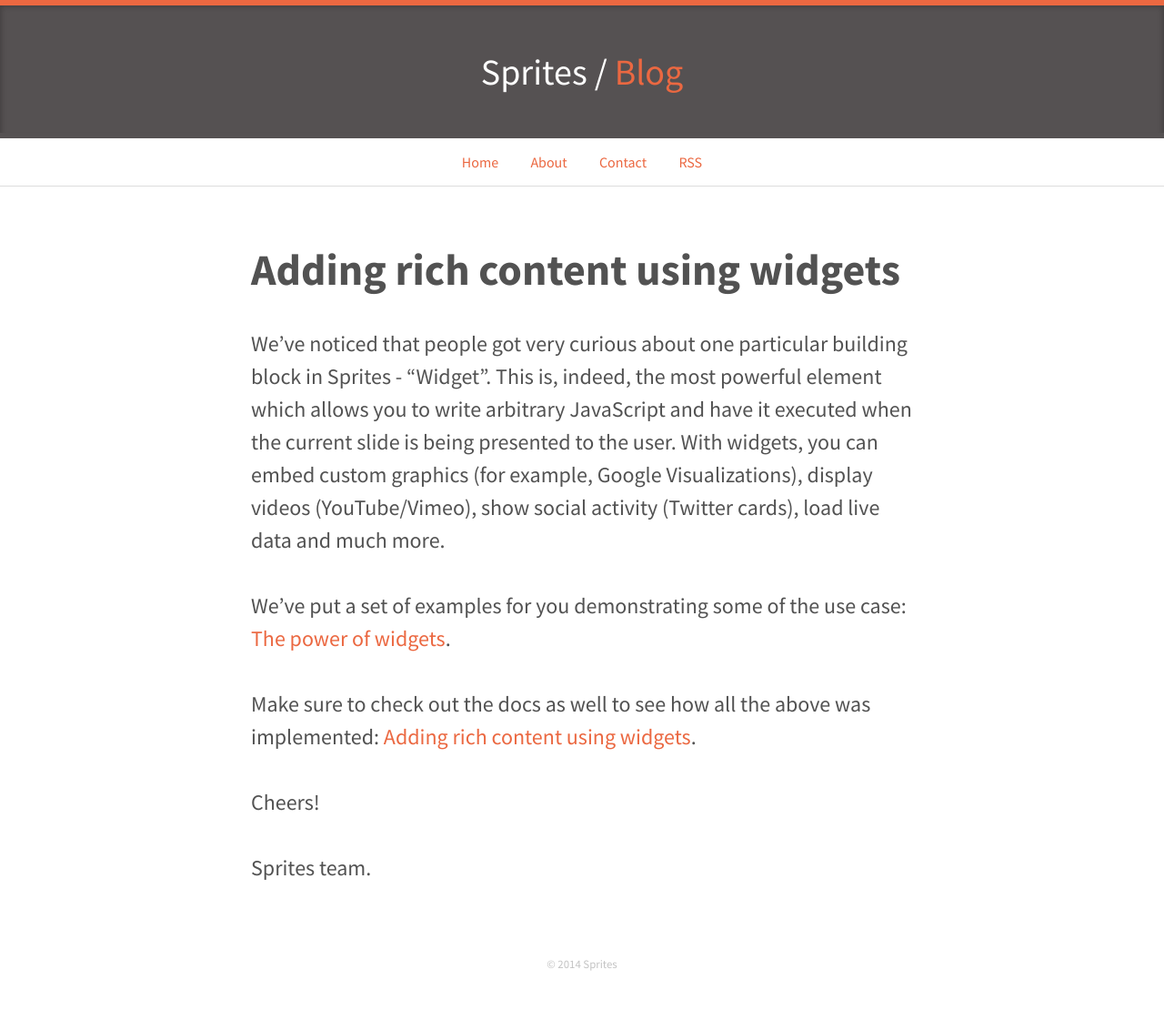
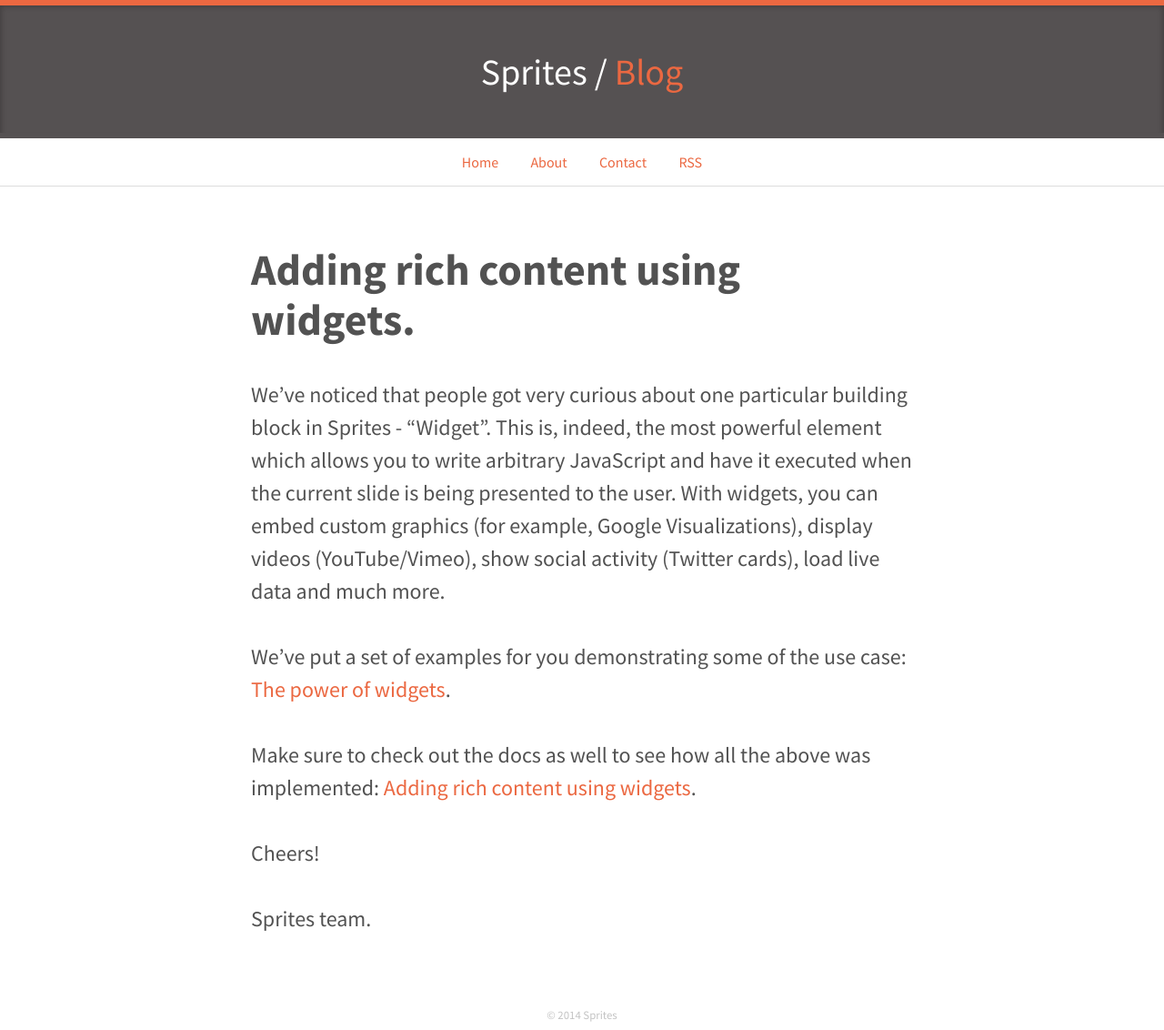
Before and after one commit to spritesapp/spritesapp.github.io, a Jekyll site: the page built from _posts/2014-05-22-the-power-of-widgets.md, in a window 1280 px wide. Shown: the whole page at 91% size. Built offline with Jekyll 4.4.1, drawn with Linux system fonts in a browser that asks for light colours; before the commit the page ends 1076 px from its top, so only the background shows below that.

```diff
--- a/_posts/2014-05-22-the-power-of-widgets.md
+++ b/_posts/2014-05-22-the-power-of-widgets.md
@@ -1,9 +1,9 @@
 ---
 layout: post
-title: Adding rich content using widgets
+title: Adding rich content using widgets.
 ---
 
-# Adding rich content using widgets
+# Adding rich content using widgets.
 
 We've noticed that people got very curious about one particular building block in Sprites - "Widget". This is, indeed, the most powerful element which allows you to write arbitrary JavaScript and have it executed when the current slide is being presented to the user. With widgets, you can embed custom graphics (for example, Google Visualizations), display videos (YouTube/Vimeo), show social activity (Twitter cards), load live data and much more.
 
```
